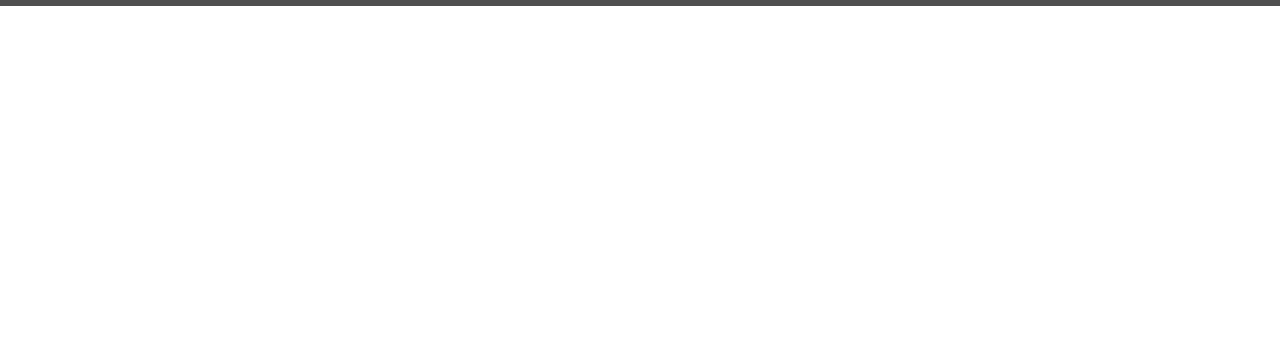
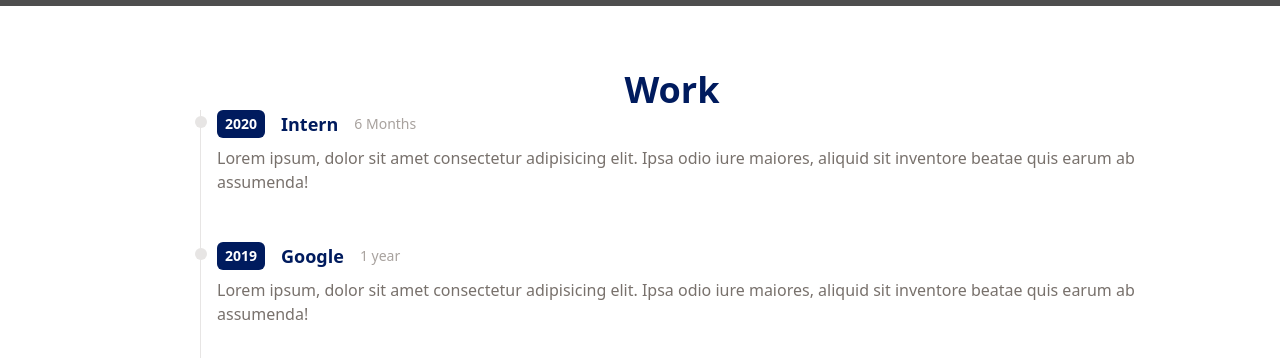
Before and after one commit to CMadiope/portfolio-final, a React (Vite) app: page / in a window 1280 px wide. Shown: the part 794-1152 px from the top of the page. Before the commit the page ends 800 px from the top, so only its background shows below. Built offline with nearby package versions, Linux system fonts and the light colour scheme; grey boxes are pictures that could not be loaded.

Commit message:
add:work section

```diff
--- a/src/App.jsx
+++ b/src/App.jsx
@@ -1,11 +1,13 @@
 import Main from "./components/Main";
 import SideNav from "./components/SideNav";
+import Work from "./components/Work";
 
 function App() {
   return (
     <div>
       <SideNav />
       <Main />
+      <Work />
     </div>
   );
 }
--- /dev/null
+++ b/src/components/Work.jsx
@@ -0,0 +1,31 @@
+import React from 'react'
+import WorkItem from './WorkItem'
+
+
+const data = [
+  {
+    year: 2020,
+    title: 'Intern',
+    duration: '6 Months',
+    details: 'Lorem ipsum, dolor sit amet consectetur adipisicing elit. Ipsa odio iure maiores, aliquid sit inventore beatae quis earum ab assumenda!'
+  },
+  {
+    year: 2019,
+    title: 'Google',
+    duration: '1 year',
+    details: 'Lorem ipsum, dolor sit amet consectetur adipisicing elit. Ipsa odio iure maiores, aliquid sit inventore beatae quis earum ab assumenda!'
+  },
+]
+
+const Work = () => {
+  return (
+    <div id='work' className='max-w-[1040px] m-auto md:pl-20 p-4 py-16'>
+      <h1 className='text-4xl font-bold text-center text-[#001b5e]'>Work</h1>
+      {data.map((item, index) => (
+        <WorkItem key={index} {...item}/>
+      ))}
+    </div>
+  )
+}
+
+export default Work
--- /dev/null
+++ b/src/components/WorkItem.jsx
@@ -0,0 +1,23 @@
+import React from "react";
+
+const WorkItem = ({ year, title, duration, details }) => {
+  return (
+    <ol className='flex flex-col md:flex-row relative border-l border-stone-200'>
+      <li className='mb-10 ml-4 '>
+        <div className='absolute w-3 h-3 bg-stone-200 rounded-full mt-1.5 -left-1.5 border-white' />
+        <p className='flex flex-wrap gap-4 flex-row items-center justify-start text-xs md:text-sm'>
+          <span className='inline-block px-2 py-1 font-semibold text-white bg-[#001b5e] rounded-md'>
+            {year}
+          </span>
+          <span className='text-lg font-semibold text-[#001b5e]'>{title}</span>
+          <span className='my-1 text-sm font-normal leading-none text-stone-400'>
+            {duration}
+          </span>
+        </p>
+        <p className ='my-2 text-base font-normal text-stone-500'>{details}</p>
+      </li>
+    </ol>
+  );
+};
+
+export default WorkItem;
```
